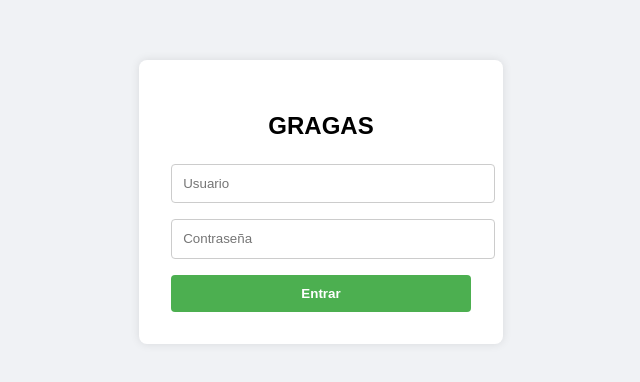
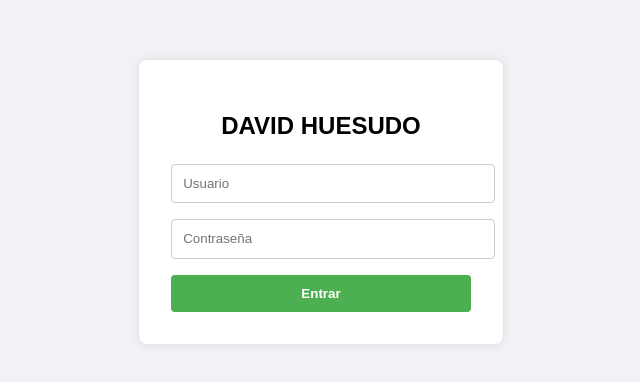
Before and after one commit to GaloViturco/vercel2, a plain HTML site: page src/index.html in a window 1280 px wide. Shown: the part 206-588 px from the top of the page, without its empty margins (319-959 px from the left). Drawn offline with Linux system fonts and the light colour scheme.

Commit message:
FourthCommit

```diff
--- a/src/index.html
+++ b/src/index.html
@@ -48,7 +48,7 @@
 <body>
 
   <div class="login-container">
-    <h2>GRAGAS</h2>
+    <h2>DAVID HUESUDO</h2>
     <form action="dashboard.html" method="POST">
       <input type="text" name="username" placeholder="Usuario" required>
       <input type="password" name="password" placeholder="Contraseña" required>
```
